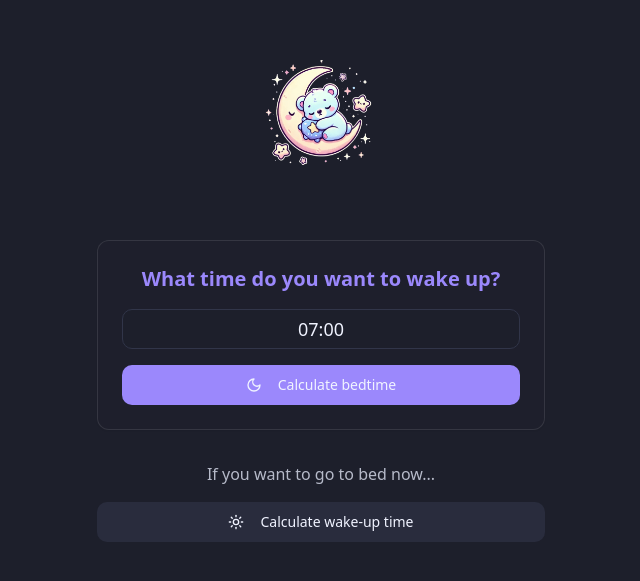
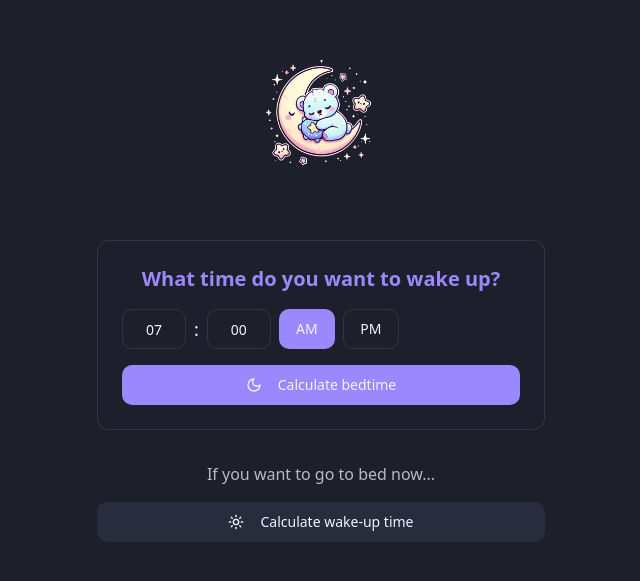
Before and after one commit to sabaizadii/wakiewakie, a React (Vite) app: page / in a window 1280 px wide. Shown: the part 105-686 px from the top of the page, without its empty margins (319-959 px from the left). Built offline with nearby package versions, Linux system fonts and the light colour scheme.

Commit message:
Improve time picker functionality
The time picker has been updated to include a form for manual time entry, and AM/PM selection buttons have been added.

```diff
--- /dev/null
+++ b/src/components/TimeInput.tsx
@@ -0,0 +1,98 @@
+
+import { useState, useEffect } from "react";
+import { Button } from "@/components/ui/button";
+import { Input } from "@/components/ui/input";
+
+interface TimeInputProps {
+  value: string;
+  onChange: (time: string) => void;
+}
+
+export const TimeInput = ({ value, onChange }: TimeInputProps) => {
+  const [hours, setHours] = useState("07");
+  const [minutes, setMinutes] = useState("00");
+  const [period, setPeriod] = useState<"AM" | "PM">("AM");
+
+  useEffect(() => {
+    // Initialize from value prop
+    const date = new Date(`2000-01-01 ${value}`);
+    const hours24 = date.getHours();
+    const hours12 = hours24 % 12 || 12;
+    setHours(String(hours12).padStart(2, "0"));
+    setMinutes(date.getMinutes().toString().padStart(2, "0"));
+    setPeriod(hours24 >= 12 ? "PM" : "AM");
+  }, [value]);
+
+  const handleTimeChange = (newHours: string, newMinutes: string, newPeriod: "AM" | "PM") => {
+    let hours24 = parseInt(newHours);
+    if (newPeriod === "PM" && hours24 !== 12) hours24 += 12;
+    if (newPeriod === "AM" && hours24 === 12) hours24 = 0;
+    const timeString = `${hours24.toString().padStart(2, "0")}:${newMinutes}`;
+    onChange(timeString);
+  };
+
+  const handleHoursChange = (e: React.ChangeEvent<HTMLInputElement>) => {
+    let val = e.target.value.replace(/\D/g, "");
+    if (val === "") val = "12";
+    let num = parseInt(val);
+    if (num === 0) num = 12;
+    if (num > 12) num = 12;
+    const newHours = num.toString().padStart(2, "0");
+    setHours(newHours);
+    handleTimeChange(newHours, minutes, period);
+  };
+
+  const handleMinutesChange = (e: React.ChangeEvent<HTMLInputElement>) => {
+    let val = e.target.value.replace(/\D/g, "");
+    if (val === "") val = "00";
+    let num = parseInt(val);
+    if (num > 59) num = 59;
+    const newMinutes = num.toString().padStart(2, "0");
+    setMinutes(newMinutes);
+    handleTimeChange(hours, newMinutes, period);
+  };
+
+  return (
+    <div className="flex items-center gap-2">
+      <Input
+        type="text"
+        value={hours}
+        onChange={handleHoursChange}
+        className="w-16 text-center text-lg"
+        maxLength={2}
+      />
+      <span className="text-lg">:</span>
+      <Input
+        type="text"
+        value={minutes}
+        onChange={handleMinutesChange}
+        className="w-16 text-center text-lg"
+        maxLength={2}
+      />
+      <div className="flex gap-2">
+        <Button
+          type="button"
+          variant={period === "AM" ? "default" : "outline"}
+          onClick={() => {
+            setPeriod("AM");
+            handleTimeChange(hours, minutes, "AM");
+          }}
+          className="w-14"
+        >
+          AM
+        </Button>
+        <Button
+          type="button"
+          variant={period === "PM" ? "default" : "outline"}
+          onClick={() => {
+            setPeriod("PM");
+            handleTimeChange(hours, minutes, "PM");
+          }}
+          className="w-14"
+        >
+          PM
+        </Button>
+      </div>
+    </div>
+  );
+};
--- a/src/pages/Index.tsx
+++ b/src/pages/Index.tsx
@@ -4,7 +4,7 @@ import { useNavigate } from "react-router-dom";
 import { Moon, Sun } from "lucide-react";
 import { Button } from "@/components/ui/button";
 import { Card } from "@/components/ui/card";
-import { TimePicker } from "@/components/TimePicker";
+import { TimeInput } from "@/components/TimeInput";
 
 const Index = () => {
   const navigate = useNavigate();
@@ -29,7 +29,7 @@ const Index = () => {
       <Card className="glass-effect w-full max-w-md p-6 space-y-6">
         <div className="space-y-4">
           <h2 className="text-xl font-semibold text-center text-primary">What time do you want to wake up?</h2>
-          <TimePicker value={wakeUpTime} onChange={setWakeUpTime} />
+          <TimeInput value={wakeUpTime} onChange={setWakeUpTime} />
           <Button
             className="w-full hover-effect"
             onClick={handleCalculateBedtime}
```
